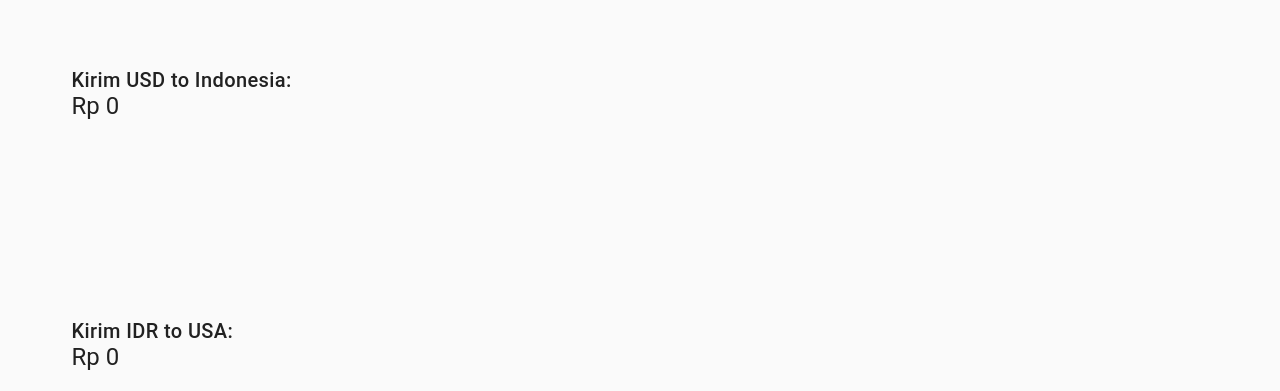
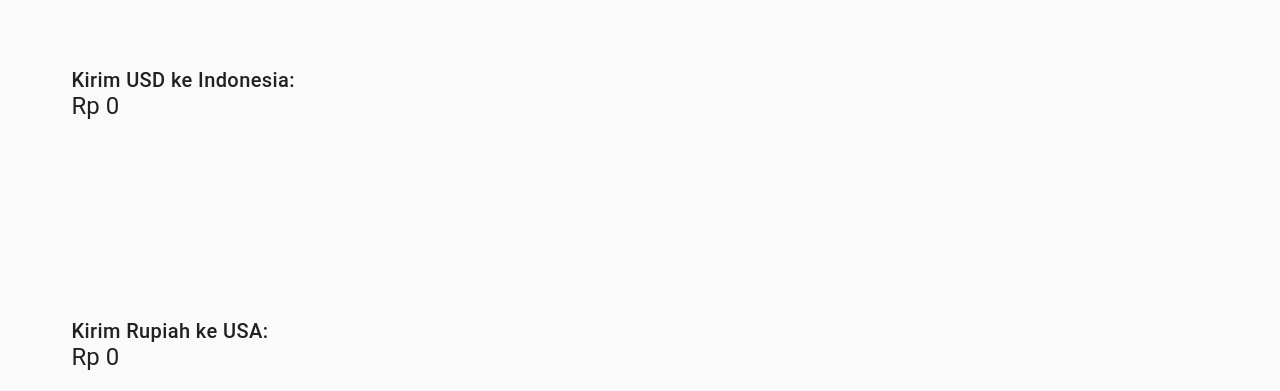
Before and after one commit to anapitupulu/kirim-uang, a Vue app: page /home/rate in a window 1280 px wide. Shown: the part 172-563 px from the top of the page. Built offline with nearby package versions, Linux system fonts and the light colour scheme; no server answers.

Commit message:
Fixes wording

```diff
--- a/src/views/Rate.vue
+++ b/src/views/Rate.vue
@@ -5,11 +5,11 @@
         <div>Rate as of: {{currentTime}} ({{currentLocale}})</div>
       </v-flex>
       <v-flex align-center>
-        <div class="title">Kirim USD to Indonesia:</div>
+        <div class="title">Kirim USD ke Indonesia:</div>
         <div class="headline">Rp {{usdToIdr.toLocaleString()}}</div>
       </v-flex>
       <v-flex align-content-center>
-        <div class="title">Kirim IDR to USA:</div>
+        <div class="title">Kirim Rupiah ke USA:</div>
         <div class="headline">Rp {{idrToUsd.toLocaleString()}}</div>
       </v-flex>
       <v-spacer></v-spacer>
```
